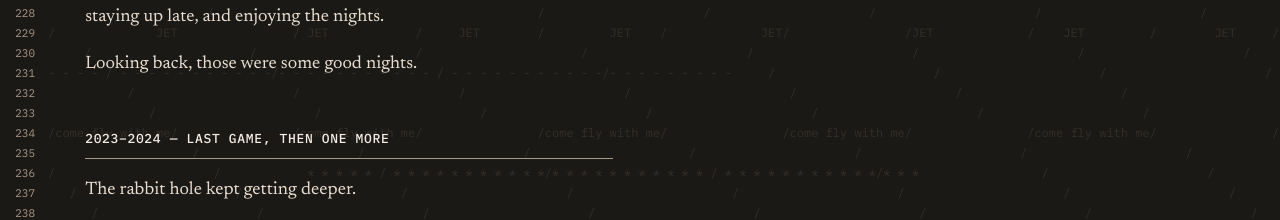
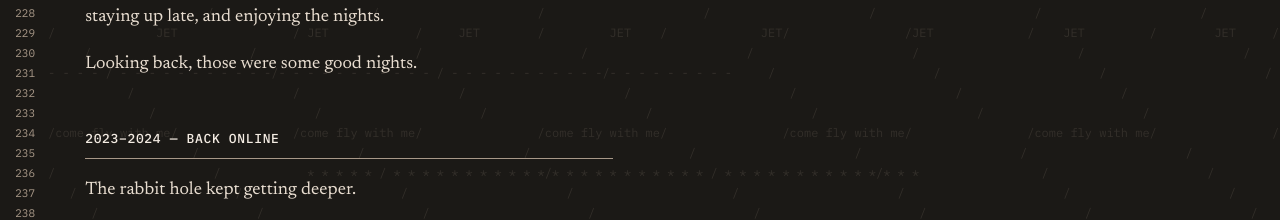
Before and after one commit to xjet008/portfolio, a website: page index.html in a window 1280 px wide. Shown: the part 3561-3781 px from the top of the page. Drawn offline with Linux system fonts and the light colour scheme; files whose address does not match are found by name.

Commit message:
Update index.html

```diff
--- a/index.html
+++ b/index.html
@@ -259,7 +259,7 @@
              </div>
         <!-- 2023-2024 -->
         <div class="story-year" id="y-2023">
-          <h2 class="year-heading">2023–2024 — last game, then one more</h2>
+          <h2 class="year-heading">2023–2024 — back online </h2>
           <p>
  The rabbit hole kept getting deeper.
 </p>
```
